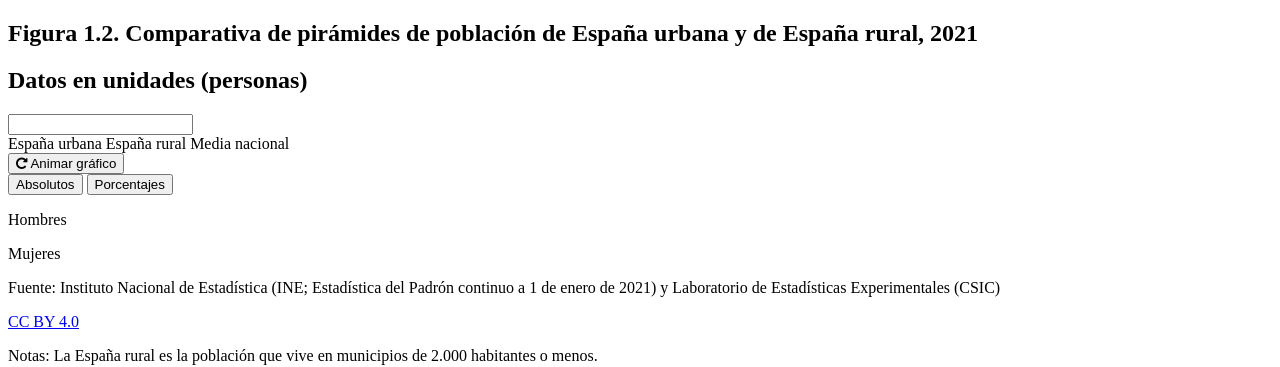
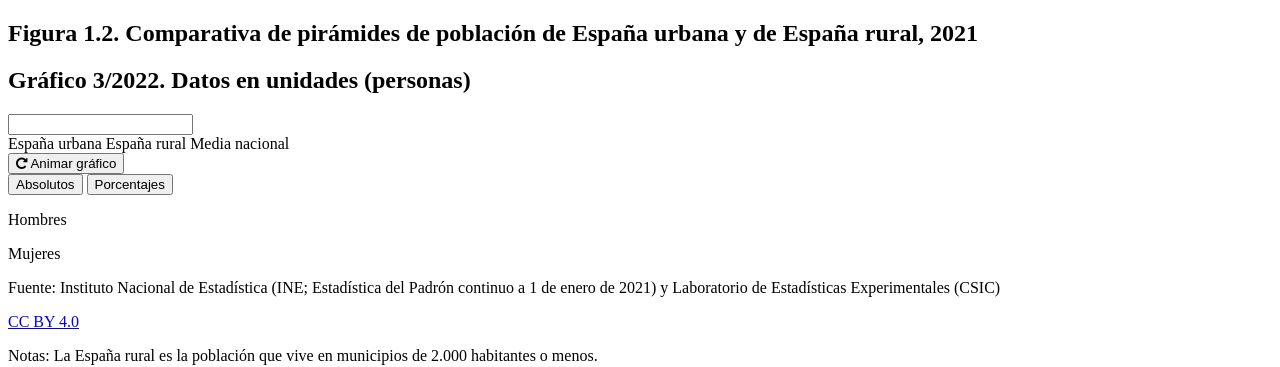
Before and after one commit to EnvejecimientoEnRed/informe_perfil_mayores_2022_demografia_1_2, a website: page pre/template.html in a window 1280 px wide. Shown: the top 367 px of the page. Drawn offline with Linux system fonts and the light colour scheme; a script that the page names is missing.

Commit message:
Cambio numeración

```diff
--- a/pre/template.html
+++ b/pre/template.html
@@ -18,7 +18,7 @@
             <section class="content b-chart active" id="chartBlock">
                 <div class="b-title">
                     <h1 class="title">Figura 1.2. Comparativa de pirámides de población de España urbana y de España rural, 2021</h1>
-                    <h2 class="subtitle">Datos en unidades (personas)</h2>
+                    <h2 class="subtitle">Gráfico 3/2022. Datos en unidades (personas)</h2>
                 </div>
                 <input type="text" id="my-element">
                 <div class="chart__logics">
```
Also changed, not shown: docs/index.html (+1 -1 lines).
